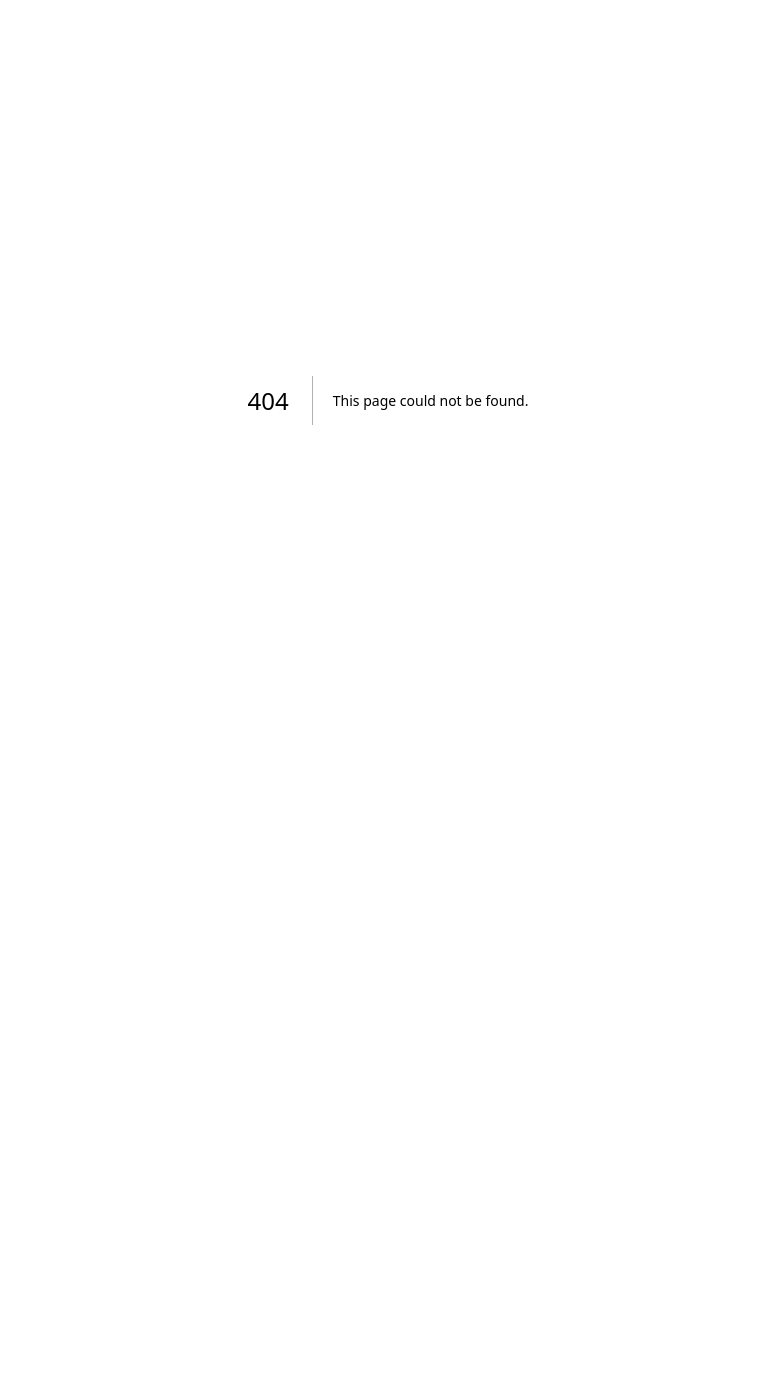
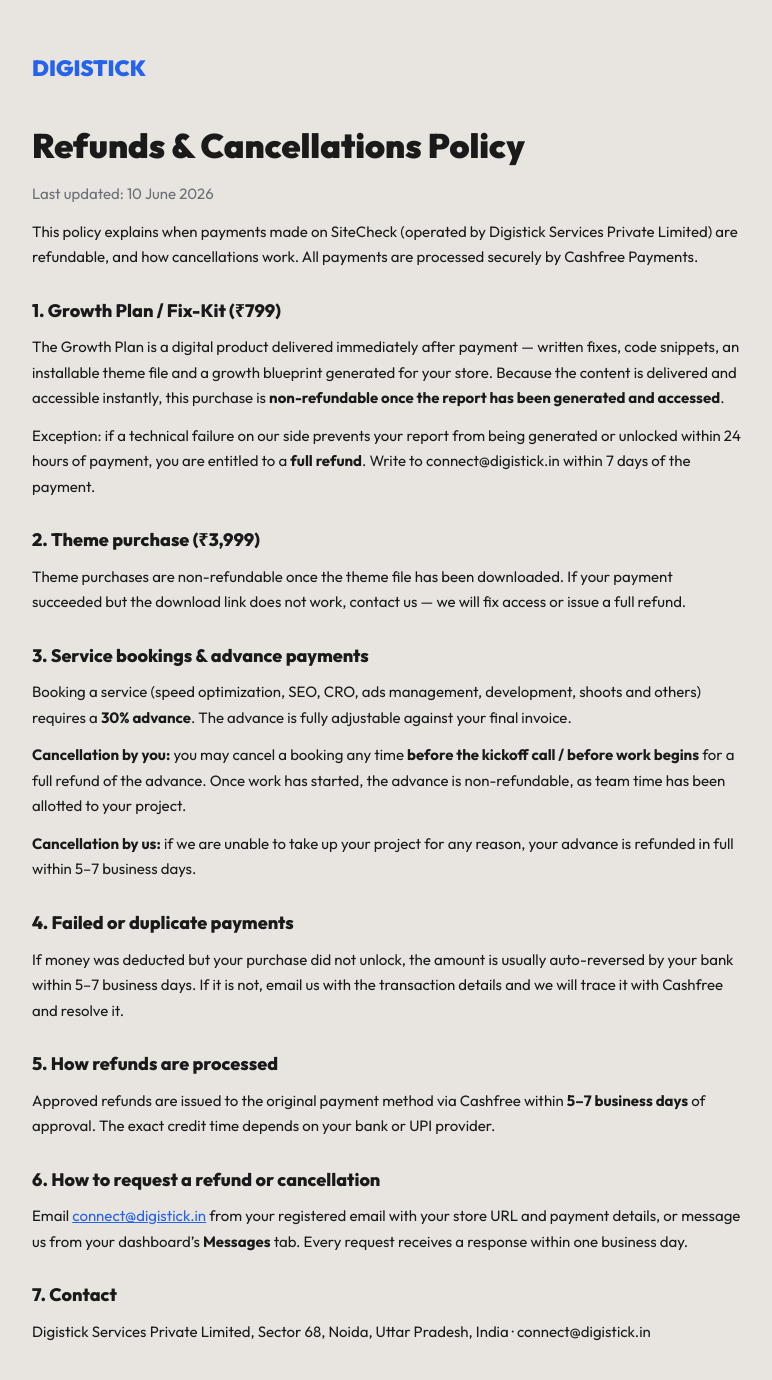
Before and after one commit to connect511/sitecheck, a Next.js app: page /refunds in a window 1280 px wide. Before the commit this address had no page. Shown: the top 1380 px of the page, without its empty margins (252-1024 px from the left). Before the commit the page ends 800 px from the top, so only its background shows below. Built offline with nearby package versions, Linux system fonts and the light colour scheme.

Commit message:
Add files via upload

```diff
--- a/app/page.js
+++ b/app/page.js
@@ -991,7 +991,7 @@ export default function Home() {
         <div className="f-tag">Digital marketing &amp; creative agency · Noida</div>
         <a className="btn-yellow" href="https://digistick.in" target="_blank" rel="noopener noreferrer" style={{ width: "auto", display: "inline-block", padding: "13px 32px" }}>Book a free strategy call</a>
         <div className="f-small">SITECHECK · BY DIGISTICK · DATA FROM GOOGLE LIGHTHOUSE &amp; LIVE PAGE PARSE</div>
-        <div className="f-legal"><a href="/privacy">Privacy Policy</a> · <a href="/terms">Terms of Service</a> · © {new Date().getFullYear()} Digistick Services Pvt Ltd</div>
+        <div className="f-legal"><a href="/contact">Contact Us</a> · <a href="/terms">Terms &amp; Conditions</a> · <a href="/refunds">Refunds &amp; Cancellations</a> · <a href="/privacy">Privacy Policy</a> · © {new Date().getFullYear()} Digistick Services Pvt Ltd</div>
       </footer>
 
       {authOpen && (
--- /dev/null
+++ b/app/refunds/page.js
@@ -0,0 +1,37 @@
+export const metadata = { title: "Refunds & Cancellations — SiteCheck by Digistick" };
+
+export default function Refunds() {
+  return (
+    <main className="legal">
+      <a href="/" className="legal-logo">DIGI<span>STICK</span></a>
+      <h1>Refunds &amp; Cancellations Policy</h1>
+      <p className="legal-date">Last updated: {new Date().toLocaleDateString("en-IN", { dateStyle: "long" })}</p>
+
+      <p>This policy explains when payments made on SiteCheck (operated by Digistick Services Private Limited) are refundable, and how cancellations work. All payments are processed securely by Cashfree Payments.</p>
+
+      <h2>1. Growth Plan / Fix-Kit (₹799)</h2>
+      <p>The Growth Plan is a digital product delivered immediately after payment — written fixes, code snippets, an installable theme file and a growth blueprint generated for your store. Because the content is delivered and accessible instantly, this purchase is <b>non-refundable once the report has been generated and accessed</b>.</p>
+      <p>Exception: if a technical failure on our side prevents your report from being generated or unlocked within 24 hours of payment, you are entitled to a <b>full refund</b>. Write to connect@digistick.in within 7 days of the payment.</p>
+
+      <h2>2. Theme purchase (₹3,999)</h2>
+      <p>Theme purchases are non-refundable once the theme file has been downloaded. If your payment succeeded but the download link does not work, contact us — we will fix access or issue a full refund.</p>
+
+      <h2>3. Service bookings &amp; advance payments</h2>
+      <p>Booking a service (speed optimization, SEO, CRO, ads management, development, shoots and others) requires a <b>30% advance</b>. The advance is fully adjustable against your final invoice.</p>
+      <p><b>Cancellation by you:</b> you may cancel a booking any time <b>before the kickoff call / before work begins</b> for a full refund of the advance. Once work has started, the advance is non-refundable, as team time has been allotted to your project.</p>
+      <p><b>Cancellation by us:</b> if we are unable to take up your project for any reason, your advance is refunded in full within 5–7 business days.</p>
+
+      <h2>4. Failed or duplicate payments</h2>
+      <p>If money was deducted but your purchase did not unlock, the amount is usually auto-reversed by your bank within 5–7 business days. If it is not, email us with the transaction details and we will trace it with Cashfree and resolve it.</p>
+
+      <h2>5. How refunds are processed</h2>
+      <p>Approved refunds are issued to the original payment method via Cashfree within <b>5–7 business days</b> of approval. The exact credit time depends on your bank or UPI provider.</p>
+
+      <h2>6. How to request a refund or cancellation</h2>
+      <p>Email <a href="mailto:connect@digistick.in">connect@digistick.in</a> from your registered email with your store URL and payment details, or message us from your dashboard&rsquo;s <b>Messages</b> tab. Every request receives a response within one business day.</p>
+
+      <h2>7. Contact</h2>
+      <p>Digistick Services Private Limited, Sector 68, Noida, Uttar Pradesh, India · connect@digistick.in</p>
+    </main>
+  );
+}
```
Also changed, not shown: app/contact/page.js (added, +32 -0 lines).
